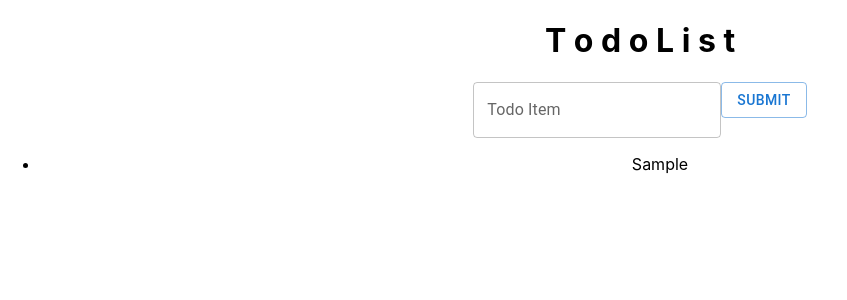
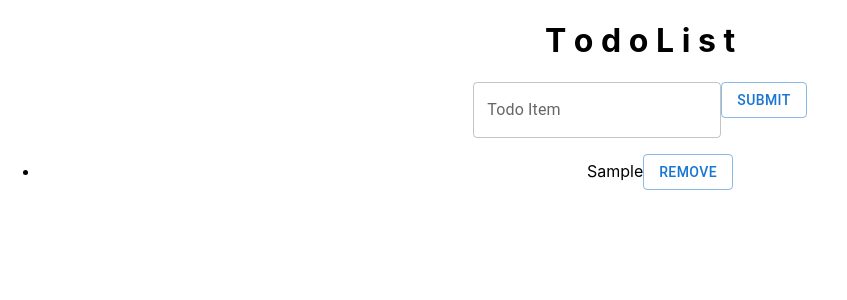
Before and after one commit to mooseonpark/react-todo, a React (Create React App) app: page / in a window 1280 px wide. Both pictures are taken after typing "Sample" into the empty fields and a click on the button "SUBMIT". Shown: the top 300 px of the page, without its empty margins (0-847 px from the left). Built offline with nearby package versions, Linux system fonts and the light colour scheme.

Commit message:
Add remove button on TodoItem component

```diff
--- a/src/App.js
+++ b/src/App.js
@@ -7,8 +7,9 @@ let todoItemId = 0;
 
 const TodoItemInputField = (props) => {
 	const [input, setInput] = useState('');
+
 	const onSubmit = () => {
-		props.onSubmit(input);
+		props.onSubmit(input); // 이 컴포넌트 사용하는 애한테서 받아온 함수를 call 해주라는 것
 		setInput('');
 	};
 
@@ -30,16 +31,34 @@ const TodoItemInputField = (props) => {
 };
 
 const TodoItem = (props) => {
+	const style = props.todoItem.isFinished
+		? { textDecoration: 'line-through' }
+		: null;
 	return (
 		<li>
-			<span>{props.todoItem.todoItemContent}</span>
+			<span style={style} onClick={() => props.onTodoItemClick(props.todoItem)}>
+				{props.todoItem.todoItemContent}
+			</span>
+			<Button
+				variant="outlined"
+				onClick={() => props.onRemoveClick(props.todoItem)}
+			>
+				Remove
+			</Button>
 		</li>
 	);
 };
 
 const TodoItemList = (props) => {
 	const todoList = props.todoItemList.map((todoItem, index) => {
-		return <TodoItem key={index} todoItem={todoItem} />;
+		return (
+			<TodoItem
+				key={index}
+				todoItem={todoItem}
+				onTodoItemClick={props.onTodoItemClick}
+				onRemoveClick={props.onRemoveClick}
+			/>
+		);
 	});
 
 	return (
@@ -57,11 +76,37 @@ function App() {
 			{ id: todoItemId++, todoItemContent: newTodoItem, isFinished: false },
 		]);
 	};
+	const onTodoItemClick = (clickedTodoItem) => {
+		setTodoItemList(
+			todoItemList.map((todoItem) => {
+				if (clickedTodoItem.id === todoItem.id) {
+					return {
+						id: clickedTodoItem.id,
+						todoItemContent: clickedTodoItem.todoItemContent,
+						isFinished: !clickedTodoItem.isFinished,
+					};
+				} else {
+					return todoItem;
+				}
+			})
+		);
+	};
 
+	const onRemoveClick = (removedTodoItem) => {
+		setTodoItemList(
+			todoItemList.filter((todoItem) => {
+				return todoItem.id !== removedTodoItem.id;
+			})
+		);
+	};
 	return (
 		<div className="App">
 			<TodoItemInputField onSubmit={onSubmit} />
-			<TodoItemList todoItemList={todoItemList} />
+			<TodoItemList
+				todoItemList={todoItemList}
+				onTodoItemClick={onTodoItemClick}
+				onRemoveClick={onRemoveClick}
+			/>
 		</div>
 	);
 }
```
